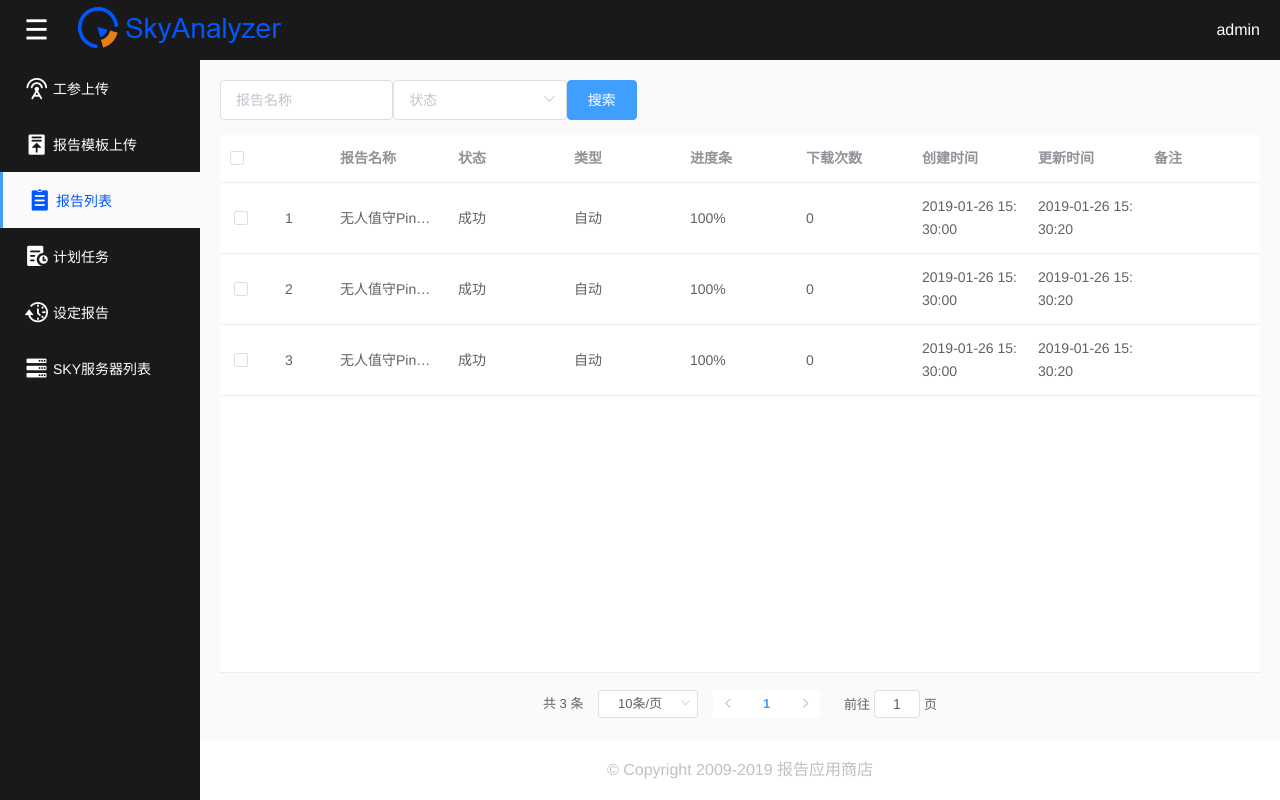
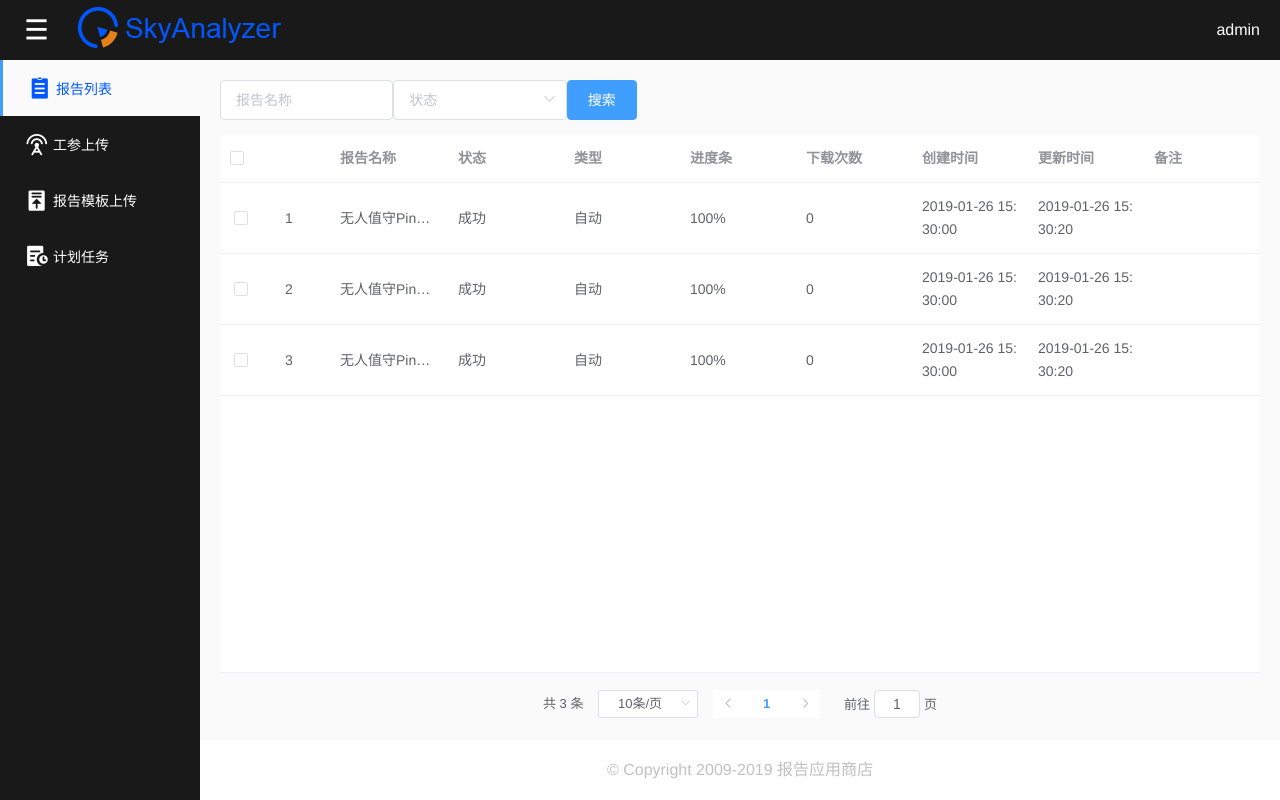
Before and after one commit to Warren1207/report_app_store, a Vue app: page /reportList in a window 1280 px wide. Built offline with nearby package versions, Linux system fonts and the light colour scheme; sample sign-in values are in the browser's storage.

Commit message:
菜单修改

```diff
--- a/src/router.js
+++ b/src/router.js
@@ -24,7 +24,7 @@ const router = new Router({
       path: "/",
       name: "Layout",
       component: Layout,
-      redirect: "uploadStation",
+      redirect: "reportList",
       children: [
         {
           path: "uploadStation",
--- a/src/views/Layout.vue
+++ b/src/views/Layout.vue
@@ -17,6 +17,10 @@
           active-text-color="#0057ff"
           :router="true"
         >
+          <el-menu-item index="/reportList">
+            <i class="icon iconfont icon-baogaoliebiao"></i>
+            <span slot="title">报告列表</span>
+          </el-menu-item>
           <el-menu-item index="/uploadStation">
             <i class="icon iconfont icon-gongcanshangchuan"></i>
             <span slot="title">工参上传</span>
@@ -25,21 +29,9 @@
             <i class="icon iconfont icon-mobanshangchuan"></i>
             <span slot="title">报告模板上传</span>
           </el-menu-item>
-          <el-menu-item index="/reportList">
-            <i class="icon iconfont icon-baogaoliebiao"></i>
-            <span slot="title">报告列表</span>
-          </el-menu-item>
           <el-menu-item index="/taskPlan">
             <i class="icon iconfont icon-jihuarenwu"></i>
             <span slot="title">计划任务</span>
-          </el-menu-item>
-          <el-menu-item index="/setReport">
-            <i class="icon iconfont icon-shedingbaogao"></i>
-            <span slot="title">设定报告</span>
-          </el-menu-item>
-          <el-menu-item index="/serverList">
-            <i class="icon iconfont icon-fuwuqiguanli"></i>
-            <span slot="title">SKY服务器列表</span>
           </el-menu-item>
         </el-menu>
       </el-aside>
```
